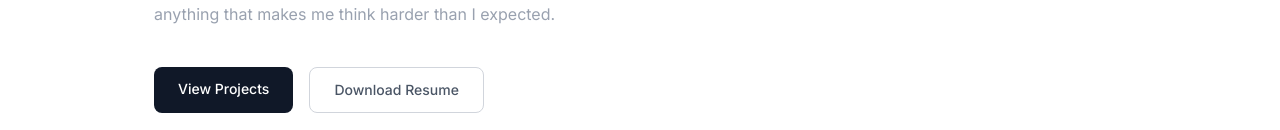
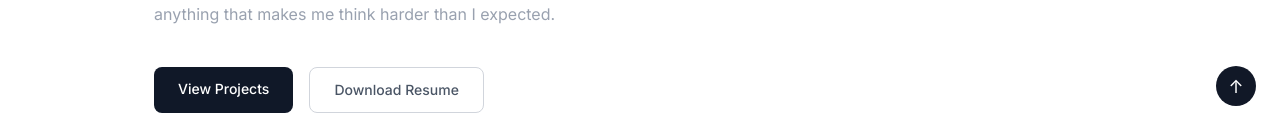
Before and after one commit to milanbudhathoki38/portfolio, a Next.js app: page / in a window 1280 px wide. Shown: the part 670-800 px from the top of the page. Built offline with nearby package versions, Linux system fonts and the light colour scheme.

Commit message:
feat: add back to top button and dark mode fixes

```diff
--- a/app/Navbar.js
+++ b/app/Navbar.js
@@ -141,6 +141,29 @@ export default function Navbar() {
           color: #f9fafb !important;
         }
       `}</style>
+      <button
+      classname="back-to-top"
+  onClick={() => window.scrollTo({ top: 0, behavior: 'smooth' })}
+  style={{
+    position: 'fixed',
+    bottom: '24px',
+    right: '24px',
+    background: '#111827',
+    color: 'white',
+    border: 'none',
+    borderRadius: '50%',
+    width: '40px',
+    height: '40px',
+    fontSize: '18px',
+    cursor: 'pointer',
+    zIndex: 99,
+    display: 'flex',
+    alignItems: 'center',
+    justifyContent: 'center',
+  }}
+>
+  ↑
+</button>
     </>
   )
 }
--- a/app/globals.css
+++ b/app/globals.css
@@ -70,3 +70,17 @@ html.dark textarea {
   border-color: #374151 !important;
   color: #f9fafb !important;
 }
+
+html {
+  scroll-behavior: smooth;
+}
+
+html.dark a[href="/resume.pdf"] {
+  color: #f9fafb !important;
+  border-color: #4b5563 !important;
+}
+
+html.dark .back-to-top {
+background: #f9fafb !important;
+color: #111827 !important;
+}
--- a/app/layout.js
+++ b/app/layout.js
@@ -8,7 +8,7 @@ export const metadata = {
 
 export default function RootLayout({ children }) {
   return (
-    <html lang="en">
+    <html lang="en" style={{ scrollBehavior: 'smooth' }}>
       <body>
         <Navbar />
         <div style={{ paddingTop: '60px' }}>
```
